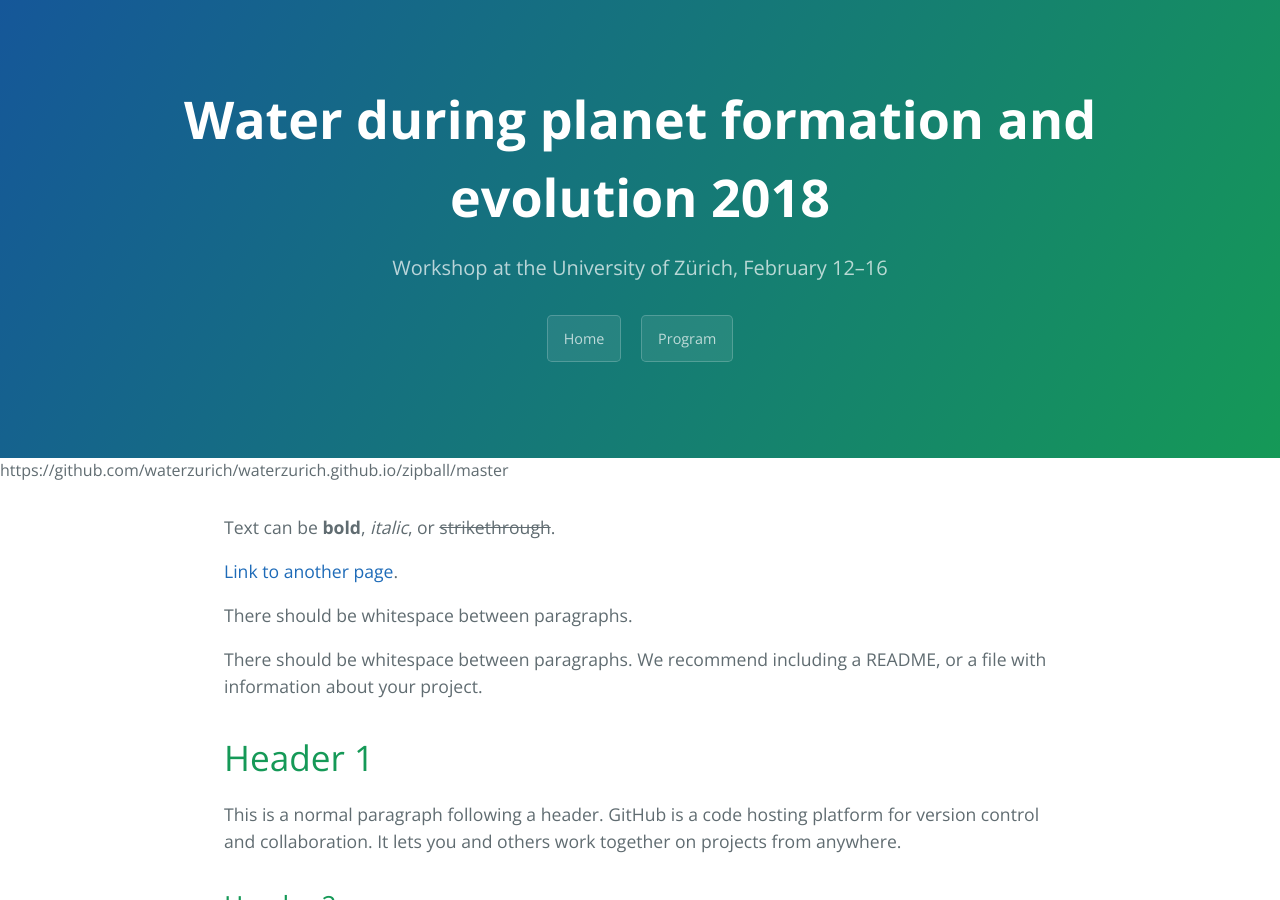
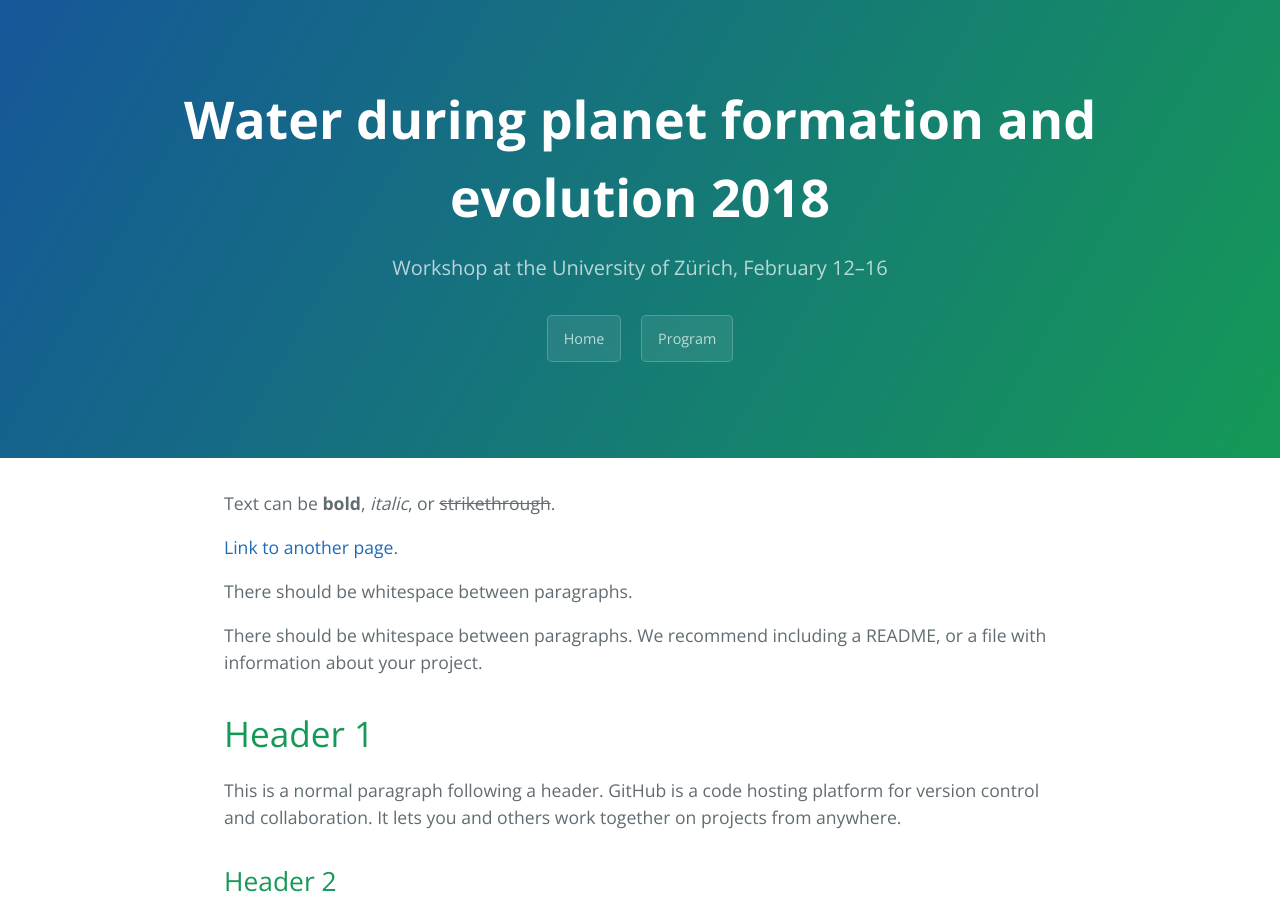
Before and after one commit to waterzurich/waterzurich.github.io, a Jekyll site: the page built from index.md, in a window 1280 px wide and 900 px high. Built offline with Jekyll 4.4.1, drawn with Linux system fonts in a browser that asks for light colours.

Commit message:
no message

```diff
--- a/_layouts/default.html
+++ b/_layouts/default.html
@@ -17,10 +17,11 @@
         <a href="{{ site.github.repository_url }}" class="btn">View on GitHub</a>
       {% endif %}
       {% if site.show_downloads %}
-        <a href="{{ site.github.repository_url }}" class="btn">Home</a>
-        <a href="{{ site.github.tar_url }}" class="btn">Program</a>
+        <a href="https://waterzurich.github.io" class="btn">Home</a>
+        <a href="another-page.md" class="btn">Program</a>
+        <!-- <a href="{{ site.github.tar_url }}" class="btn">Program</a> -->
       {% endif %}
-    </section>https://github.com/waterzurich/waterzurich.github.io/zipball/master
+    </section>
 
     <section class="main-content">
       {{ content }}
```
